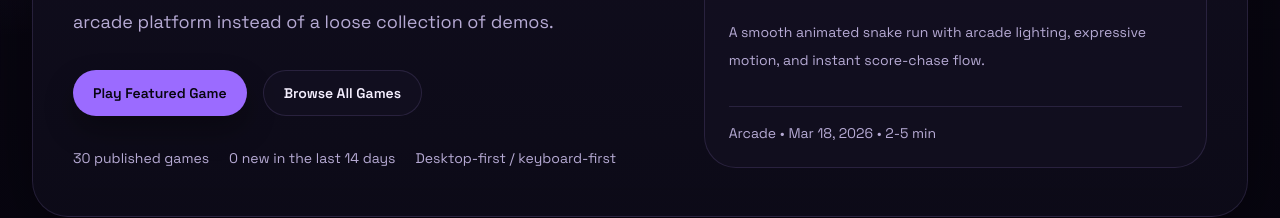
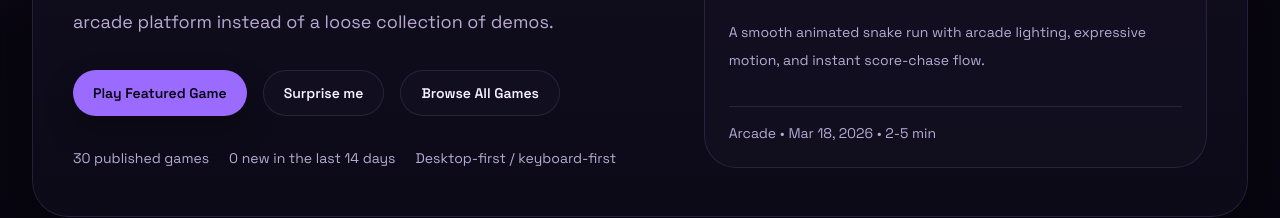
Before and after one commit to YuvrajKashyap/arcade, a Next.js app: page /library in a window 1280 px wide. Shown: the part 475-693 px from the top of the page. Built offline with nearby package versions, Linux system fonts and the light colour scheme; no server answers.

Commit message:
add random game button

```diff
--- a/src/components/homepage/hero-section.tsx
+++ b/src/components/homepage/hero-section.tsx
@@ -1,4 +1,5 @@
 import { ButtonLink } from "@/components/ui/button-link";
+import { RandomGameButton } from "@/components/homepage/random-game-button";
 import { SectionReveal } from "@/components/ui/section-reveal";
 import { siteConfig } from "@/lib/constants/site";
 import { formatReleaseDate } from "@/lib/utils/date";
@@ -9,12 +10,14 @@ type HeroSectionProps = {
   featuredGame?: GameCatalogEntry;
   totalGames: number;
   newReleaseCount: number;
+  randomGameSlugs: readonly string[];
 };
 
 export function HeroSection({
   featuredGame,
   totalGames,
   newReleaseCount,
+  randomGameSlugs,
 }: HeroSectionProps) {
   return (
     <section className="section-anchor mx-auto w-full max-w-7xl px-4 pt-8 pb-8 sm:px-6 lg:px-8 lg:pt-12 lg:pb-12">
@@ -36,6 +39,7 @@ export function HeroSection({
                 <ButtonLink href={featuredGame ? `/games/${featuredGame.slug}` : "/#featured"}>
                   Play Featured Game
                 </ButtonLink>
+                <RandomGameButton gameSlugs={randomGameSlugs} />
                 <ButtonLink href="/#all-games" variant="secondary">
                   Browse All Games
                 </ButtonLink>
--- a/src/components/homepage/homepage-view.tsx
+++ b/src/components/homepage/homepage-view.tsx
@@ -14,6 +14,7 @@ export function HomepageView({ collections }: HomepageViewProps) {
         featuredGame={collections.heroGame}
         totalGames={collections.allGames.length}
         newReleaseCount={collections.newReleaseGames.length}
+        randomGameSlugs={collections.allGames.map((game) => game.slug)}
       />
       <GameGridSection
         id="featured"
--- /dev/null
+++ b/src/components/homepage/random-game-button.tsx
@@ -0,0 +1,41 @@
+"use client";
+
+import type { Route } from "next";
+import { useRouter } from "next/navigation";
+import { cn } from "@/lib/utils/cn";
+
+type RandomGameButtonProps = {
+  gameSlugs: readonly string[];
+  className?: string;
+};
+
+export function RandomGameButton({ gameSlugs, className }: RandomGameButtonProps) {
+  const router = useRouter();
+  const disabled = gameSlugs.length === 0;
+
+  function playRandomGame() {
+    if (disabled) {
+      return;
+    }
+
+    const randomIndex = Math.floor(Math.random() * gameSlugs.length);
+    const slug = gameSlugs[randomIndex];
+    if (slug) {
+      router.push(`/games/${slug}` as Route);
+    }
+  }
+
+  return (
+    <button
+      type="button"
+      className={cn(
+        "inline-flex items-center justify-center rounded-full border border-line bg-surface px-5 py-3 text-sm font-semibold text-foreground hover:-translate-y-0.5 hover:border-line-strong hover:bg-surface-strong disabled:pointer-events-none disabled:opacity-45",
+        className,
+      )}
+      disabled={disabled}
+      onClick={playRandomGame}
+    >
+      Surprise me
+    </button>
+  );
+}
```
